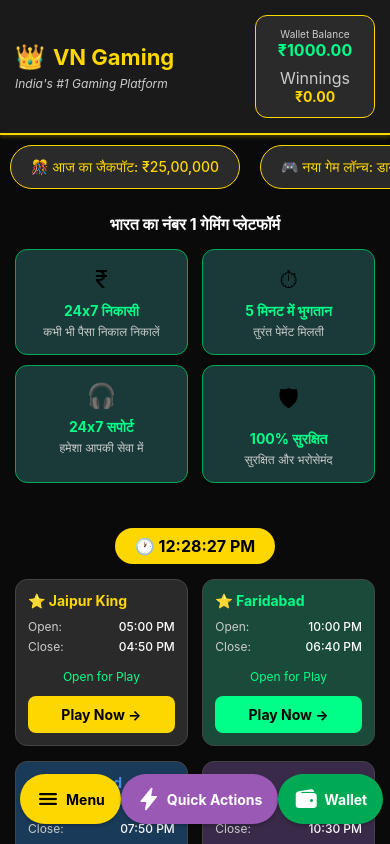
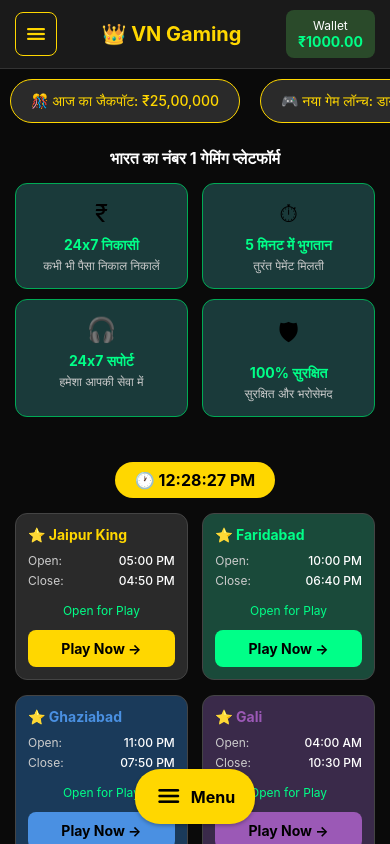
Before and after one commit to wakeelwahid/app_gaming, a React Native app: screen / in a window 390 px wide. Built offline with nearby package versions, Linux system fonts and the light colour scheme.

Commit message:
Restored to '834947edce5dd95d6a0fc44eda9fdb0a04f62d34'
Replit-Restored-To: 834947edce5dd95d6a0fc44eda9fdb0a04f62d34

```diff
--- a/App.tsx
+++ b/App.tsx
@@ -19,7 +19,6 @@ export default function App() {
   const [activeTab, setActiveTab] = useState('home');
   const [showSideMenu, setShowSideMenu] = useState(false);
   const [slideAnim] = useState(new Animated.Value(-SCREEN_WIDTH));
-  const [showQuickActions, setShowQuickActions] = useState(false);
 
   const gameCards = [
     {
@@ -425,27 +424,21 @@ export default function App() {
     <SafeAreaView style={styles.container}>
       <StatusBar barStyle="light-content" backgroundColor="#1a1a1a" />
 
-      {/* Enhanced Header */}
+      {/* Header */}
       <View style={styles.header}>
-        <View style={styles.headerLeft}>
-          <View style={styles.logoContainer}>
-            <Text style={styles.logoIcon}>👑</Text>
-            <Text style={styles.logoText}>VN Gaming</Text>
-          </View>
-          <Text style={styles.headerSubtitle}>India's #1 Gaming Platform</Text>
+        <TouchableOpacity style={styles.menuButton} onPress={toggleSideMenu}>
+          <Ionicons name="menu" size={24} color="#FFD700" />
+        </TouchableOpacity>
+
+        <View style={styles.headerCenter}>
+          <Text style={styles.headerTitle}>👑 VN Gaming</Text>
         </View>
 
         <View style={styles.headerRight}>
-          <View style={styles.walletContainer}>
-            <View style={styles.walletInfo}>
-              <Text style={styles.walletLabel}>Wallet Balance</Text>
-              <Text style={styles.walletAmount}>{wallet}</Text>
-            </View>
-            <View style={styles.winningsInfo}>
-              <Text style={styles.winningsLabel}>Winnings</Text>
-              <Text style={styles.winningsAmount}>{winnings}</Text>
-            </View>
-          </View>
+          <TouchableOpacity style={styles.walletButton}>
+            <Text style={styles.walletLabel}>Wallet</Text>
+            <Text style={styles.walletAmount}>{wallet}</Text>
+          </TouchableOpacity>
         </View>
       </View>
 
@@ -454,75 +447,11 @@ export default function App() {
         {renderContent()}
       </View>
 
-      {/* Enhanced Bottom Action Center */}
-      <View style={styles.bottomActionContainer}>
-        <TouchableOpacity style={styles.bottomMenuButton} onPress={toggleSideMenu}>
-          <Ionicons name="menu" size={24} color="#000" />
-          <Text style={styles.bottomMenuText}>Menu</Text>
-        </TouchableOpacity>
-
-        <TouchableOpacity
-          style={styles.bottomQuickActionsButton}
-          onPress={() => setShowQuickActions(!showQuickActions)}
-        >
-          <Ionicons name="flash" size={24} color="#fff" />
-          <Text style={styles.bottomQuickActionsText}>Quick Actions</Text>
-        </TouchableOpacity>
-
-        <TouchableOpacity style={styles.bottomWalletButton} onPress={() => setActiveTab('wallet')}>
-          <Ionicons name="wallet" size={24} color="#fff" />
-          <Text style={styles.bottomWalletText}>Wallet</Text>
-        </TouchableOpacity>
-      </View>
-
-      {/* Quick Actions Popup */}
-      {showQuickActions && (
-        <View style={styles.quickActionsPopup}>
-          <TouchableOpacity
-            style={styles.quickActionItem}
-            onPress={() => {
-              setActiveTab('profile');
-              setShowQuickActions(false);
-            }}
-          >
-            <Ionicons name="person" size={20} color="#FFD700" />
-            <Text style={styles.quickActionText}>Profile</Text>
-          </TouchableOpacity>
-
-          <TouchableOpacity
-            style={styles.quickActionItem}
-            onPress={() => {
-              setActiveTab('history');
-              setShowQuickActions(false);
-            }}
-          >
-            <Ionicons name="time" size={20} color="#FFD700" />
-            <Text style={styles.quickActionText}>History</Text>
-          </TouchableOpacity>
-
-          <TouchableOpacity
-            style={styles.quickActionItem}
-            onPress={() => {
-              setActiveTab('transactions');
-              setShowQuickActions(false);
-            }}
-          >
-            <Ionicons name="swap-horizontal" size={20} color="#FFD700" />
-            <Text style={styles.quickActionText}>Transactions</Text>
-          </TouchableOpacity>
-
-          <TouchableOpacity
-            style={styles.quickActionItem}
-            onPress={() => {
-              setActiveTab('refer');
-              setShowQuickActions(false);
-            }}
-          >
-            <Ionicons name="people" size={20} color="#FFD700" />
-            <Text style={styles.quickActionText}>Refer & Earn</Text>
-          </TouchableOpacity>
-        </View>
-      )}
+      {/* Bottom Menu Button */}
+      <TouchableOpacity style={styles.bottomMenuButton} onPress={toggleSideMenu}>
+        <Ionicons name="menu" size={28} color="#000" />
+        <Text style={styles.bottomMenuText}>Menu</Text>
+      </TouchableOpacity>
 
       {/* Side Menu */}
       {showSideMenu && (
@@ -763,71 +692,43 @@ const styles = StyleSheet.create({
     flexDirection: 'row',
     alignItems: 'center',
     paddingHorizontal: 15,
-    paddingVertical: 15,
+    paddingVertical: 10,
     backgroundColor: '#1a1a1a',
-    borderBottomWidth: 2,
-    borderBottomColor: '#FFD700',
-    elevation: 5,
-    shadowColor: '#FFD700',
-    shadowOffset: { width: 0, height: 2 },
-    shadowOpacity: 0.25,
-    shadowRadius: 3.84,
+    borderBottomWidth: 1,
+    borderBottomColor: '#333',
   },
-  headerLeft: {
+  menuButton: {
+    padding: 8,
+    borderRadius: 8,
+    borderWidth: 1,
+    borderColor: '#FFD700',
+  },
+  headerCenter: {
     flex: 1,
+    alignItems: 'center',
   },
-  logoContainer: {
-    flexDirection: 'row',
-    alignItems: 'center',
-    marginBottom: 5,
-  },
-  logoIcon: {
-    fontSize: 24,
-    marginRight: 8,
-  },
-  logoText: {
-    fontSize: 22,
+  headerTitle: {
+    fontSize: 20,
     fontWeight: 'bold',
     color: '#FFD700',
   },
-  headerSubtitle: {
-    fontSize: 12,
-    color: '#ccc',
-    fontStyle: 'italic',
+  headerRight: {
+    flexDirection: 'row',
+    gap: 10,
   },
-  headerRight: {
-    alignItems: 'flex-end',
-  },
-  walletContainer: {
-    backgroundColor: '#2a2a2a',
-    padding: 12,
-    borderRadius: 12,
-    borderWidth: 1,
-    borderColor: '#FFD700',
-    minWidth: 120,
-  },
-  walletInfo: {
+  walletButton: {
+    backgroundColor: '#2a4a2a',
+    paddingHorizontal: 12,
+    paddingVertical: 8,
+    borderRadius: 8,
     alignItems: 'center',
-    marginBottom: 8,
   },
   walletLabel: {
-    color: '#ccc',
-    fontSize: 10,
+    color: '#fff',
+    fontSize: 12,
   },
   walletAmount: {
     color: '#00FF88',
-    fontWeight: 'bold',
-    fontSize: 16,
-  },
-  winningsInfo: {
-    alignItems: 'center',
-  },
-  winningsLabel: {
-    color: '#ccc',
-    fontSize: 10,
-  },
-  winningsAmount: {
-    color: '#FFD700',
     fontWeight: 'bold',
     fontSize: 14,
   },
@@ -840,20 +741,14 @@ const styles = StyleSheet.create({
   bottomSpacing: {
     height: 100,
   },
-  bottomActionContainer: {
+  bottomMenuButton: {
     position: 'absolute',
     bottom: 20,
-    left: 20,
-    right: 20,
-    flexDirection: 'row',
-    justifyContent: 'space-between',
-    alignItems: 'center',
-  },
-  bottomMenuButton: {
+    alignSelf: 'center',
     backgroundColor: '#FFD700',
     flexDirection: 'row',
     alignItems: 'center',
-    paddingHorizontal: 16,
+    paddingHorizontal: 20,
     paddingVertical: 12,
     borderRadius: 25,
     shadowColor: '#000',
@@ -864,77 +759,9 @@ const styles = StyleSheet.create({
   },
   bottomMenuText: {
     color: '#000',
-    fontSize: 14,
+    fontSize: 16,
     fontWeight: 'bold',
-    marginLeft: 6,
-  },
-  bottomQuickActionsButton: {
-    backgroundColor: '#9B59B6',
-    flexDirection: 'row',
-    alignItems: 'center',
-    paddingHorizontal: 16,
-    paddingVertical: 12,
-    borderRadius: 25,
-    shadowColor: '#000',
-    shadowOffset: { width: 0, height: 2 },
-    shadowOpacity: 0.25,
-    shadowRadius: 3.84,
-    elevation: 5,
-  },
-  bottomQuickActionsText: {
-    color: '#fff',
-    fontSize: 14,
-    fontWeight: 'bold',
-    marginLeft: 6,
-  },
-  bottomWalletButton: {
-    backgroundColor: '#00AA55',
-    flexDirection: 'row',
-    alignItems: 'center',
-    paddingHorizontal: 16,
-    paddingVertical: 12,
-    borderRadius: 25,
-    shadowColor: '#000',
-    shadowOffset: { width: 0, height: 2 },
-    shadowOpacity: 0.25,
-    shadowRadius: 3.84,
-    elevation: 5,
-  },
-  bottomWalletText: {
-    color: '#fff',
-    fontSize: 14,
-    fontWeight: 'bold',
-    marginLeft: 6,
-  },
-  quickActionsPopup: {
-    position: 'absolute',
-    bottom: 100,
-    left: 20,
-    right: 20,
-    backgroundColor: '#1a1a1a',
-    borderRadius: 15,
-    padding: 15,
-    borderWidth: 2,
-    borderColor: '#FFD700',
-    shadowColor: '#000',
-    shadowOffset: { width: 0, height: 2 },
-    shadowOpacity: 0.25,
-    shadowRadius: 3.84,
-    elevation: 10,
-  },
-  quickActionItem: {
-    flexDirection: 'row',
-    alignItems: 'center',
-    paddingVertical: 12,
-    paddingHorizontal: 15,
-    borderBottomWidth: 1,
-    borderBottomColor: '#333',
-  },
-  quickActionText: {
-    color: '#FFD700',
-    fontSize: 16,
-    fontWeight: '600',
-    marginLeft: 12,
+    marginLeft: 8,
   },
   sideMenuOverlay: {
     flex: 1,
```
